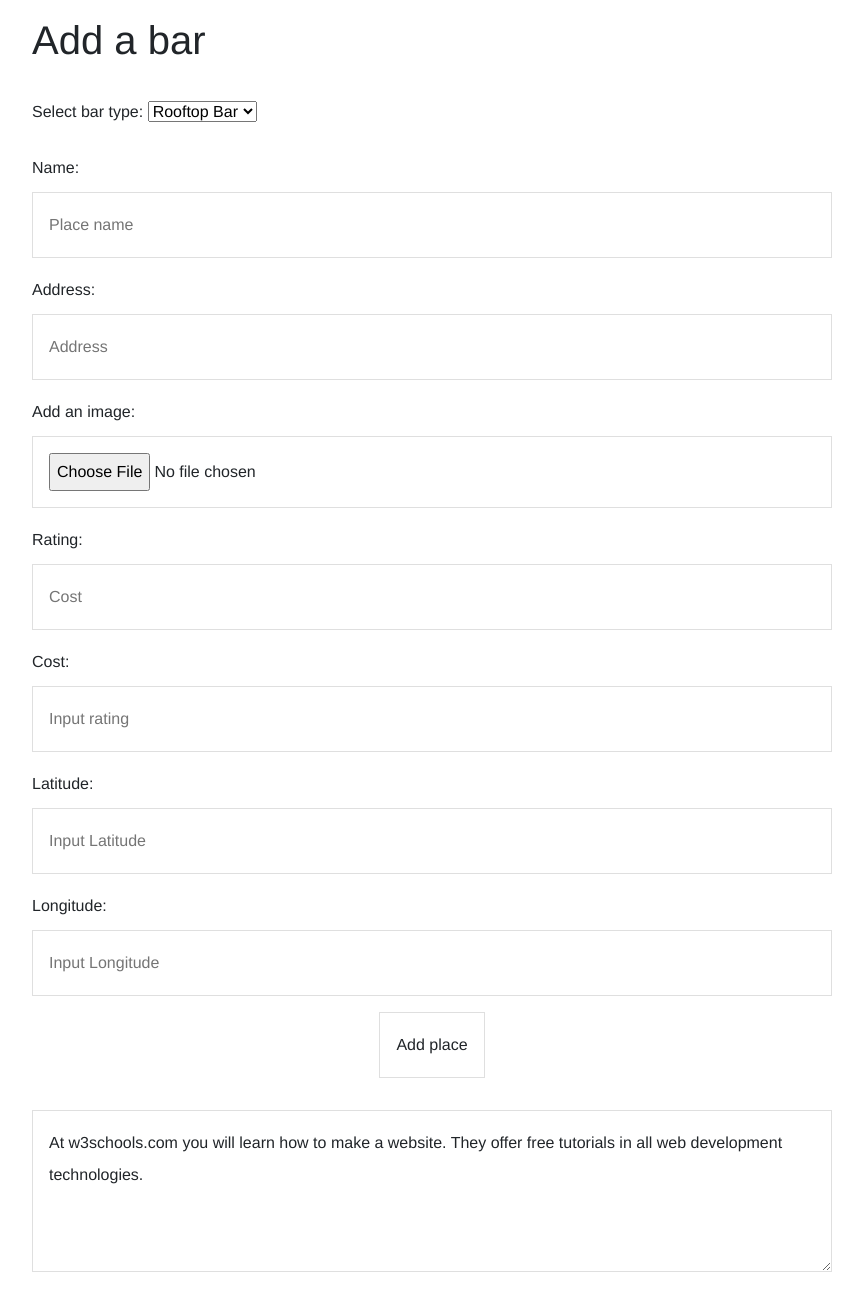
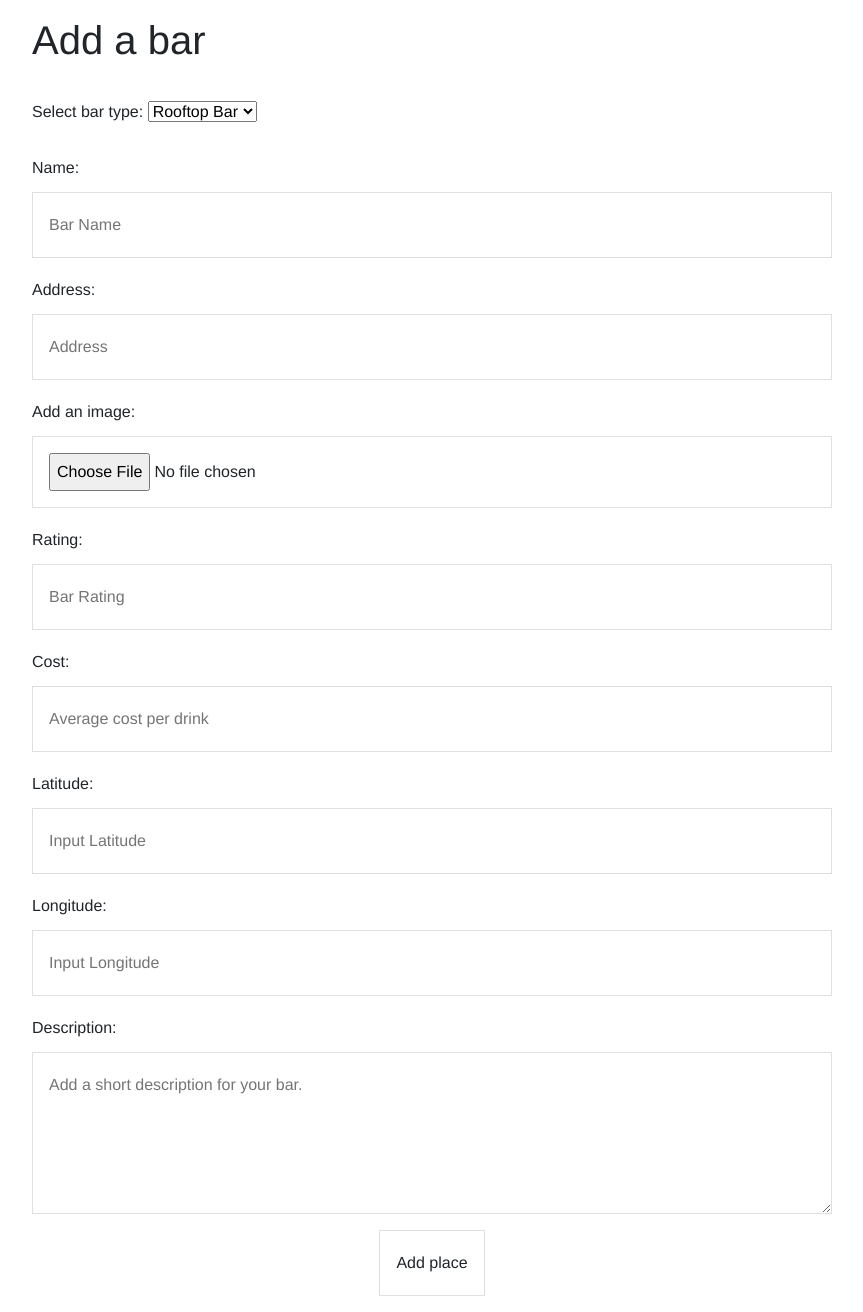
Before and after one commit to MiguelCosta1993/Bar-Project, a Node server app: template views/bars/create.hbs in a window 1280 px wide. Shown: the part 64-1376 px from the top of the page, without its empty margins (208-1071 px from the left). Before the commit the page ends 1336 px from the top, so only its background shows below. Run offline with Node 20, Linux system fonts and the light colour scheme; the template is opened without the code that fills it, so the values that code supplies are empty; some libraries are stand-ins or nearby versions.

Commit message:
finish form

```diff
--- a/views/bars/create.hbs
+++ b/views/bars/create.hbs
@@ -12,23 +12,22 @@
 </select>
 </p>
 <label for="place-name">Name:</label>
-<input type="text" name="name" placeholder="Place name"></input>
+<input type="text" name="name" placeholder="Bar Name"></input>
 <label for="place-address">Address:</label>
 <input type="text" name="address" placeholder="Address"></input>
 <label for="place-image">Add an image:</label>
 <input type="file" name="image" placeholder="Image"></input>
 <label for="rating-input">Rating:</label>
-<input type="number" name="image" placeholder="Cost"></input>
+<input type="number" name="image" placeholder="Bar Rating"></input>
 <label for="cost-input">Cost:</label>
-<input type="text" name="rating" placeholder="Input rating"></input>
+<input type="number" name="rating" placeholder="Average cost per drink"></input>
 <label for="latitude-input">Latitude:</label>
 <input type="text" name="latitude" placeholder="Input Latitude"></input>
 <label for="longitude-input">Longitude:</label>
 <input type="text" name="longitude" placeholder="Input Longitude"></input>
+<label for="description-input">Description:</label>
+<textarea id="w3review" name="w3review" rows="4" cols="50" placeholder="Add a short description for your bar."></textarea>
 <p style= "text-align: center"><button>Add place</button></p>
-<textarea id="w3review" name="w3review" rows="4" cols="50">
-At w3schools.com you will learn how to make a website. They offer free tutorials in all web development technologies.
-</textarea>
 </form>
 
 <script>
```
